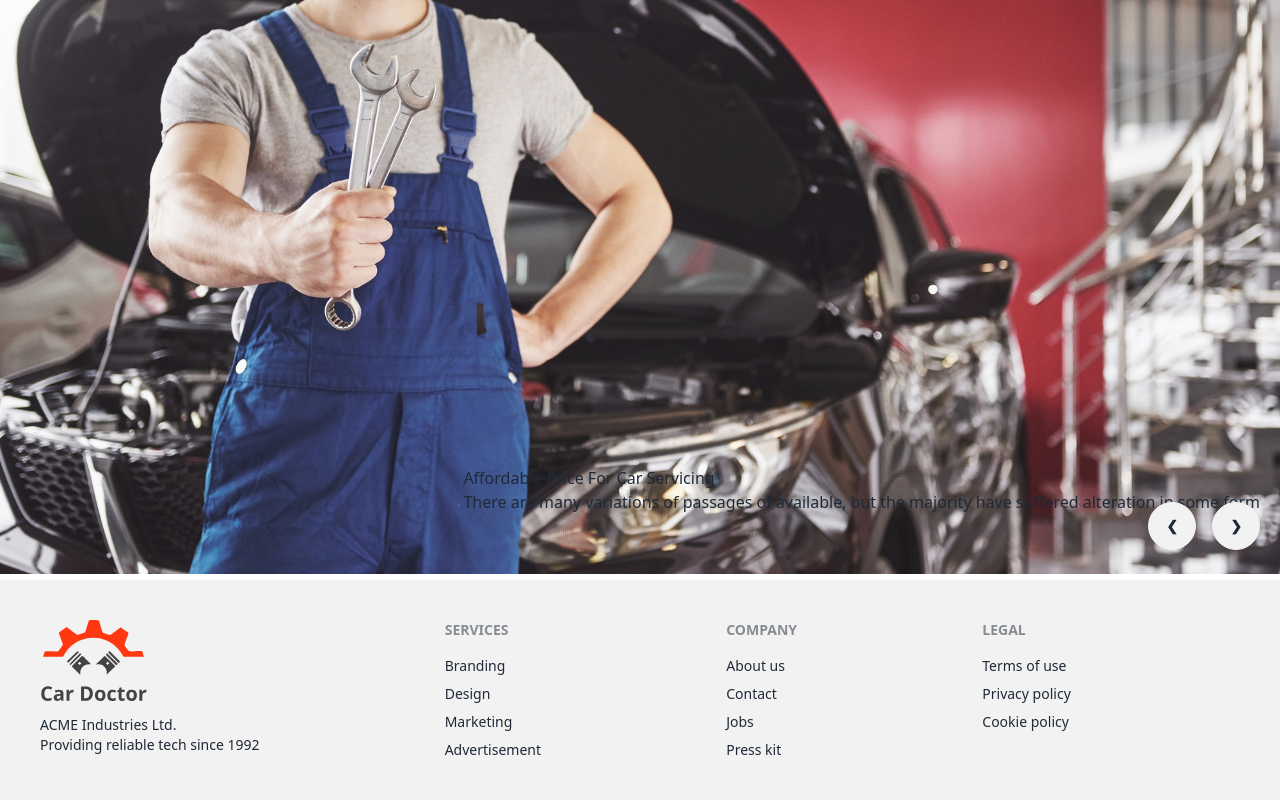
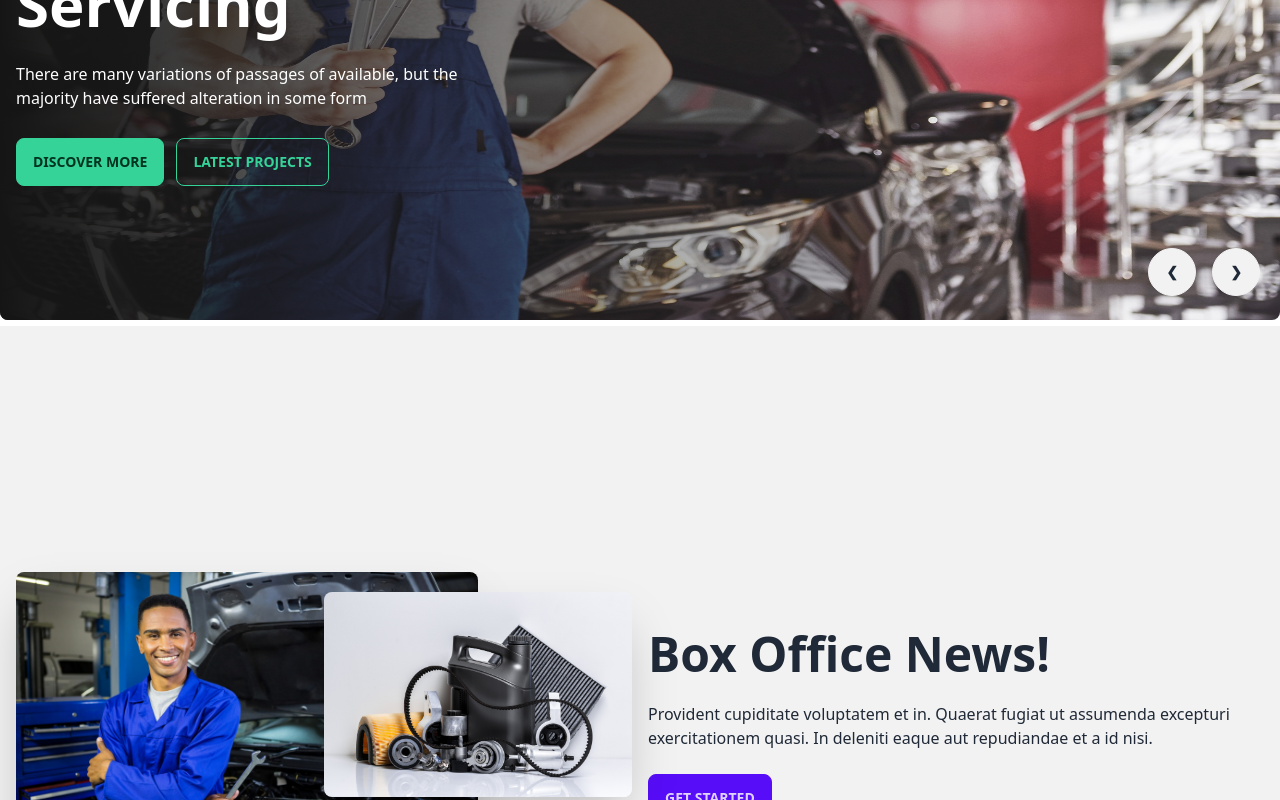
Before and after one commit to Shamimreza82/car-doctor-client, a React (Vite) app: page / in a window 1280 px wide. Shown: the part 400-1200 px from the top of the page. Built offline with nearby package versions, Linux system fonts and the light colour scheme.

Commit message:
added about section

```diff
--- /dev/null
+++ b/src/pages/Home/About/About.jsx
@@ -0,0 +1,24 @@
+import React from 'react';
+import person from '../../../assets/images/about_us/person.jpg'
+import pars from '../../../assets/images/about_us/parts.jpg'
+
+const About = () => {
+    return (
+        <div className="hero min-h-screen bg-base-200">
+        <div className="hero-content flex-col lg:flex-row ">
+            <div className='w-1/2 relative'>
+                <img src={person} className=" w-3/4 rounded-lg shadow-2xl" />
+                <img src={pars} className="w-1/2 absolute  right-0 top-5 rounded-lg shadow-2xl" />
+            </div>
+
+            <div className='w-1/2'>
+            <h1 className="text-5xl font-bold">Box Office News!</h1>
+                <p className="py-6">Provident cupiditate voluptatem et in. Quaerat fugiat ut assumenda excepturi exercitationem quasi. In deleniti eaque aut repudiandae et a id nisi.</p>
+                <button className="btn btn-primary">Get Started</button>
+            </div>
+        </div>
+        </div>
+    );
+};
+
+export default About;
--- a/src/pages/Home/Banner/Banner.jsx
+++ b/src/pages/Home/Banner/Banner.jsx
@@ -1,21 +1,20 @@
-import React from 'react';
+
 import img1 from '../../../assets/images/banner/1.jpg'
 import img2 from '../../../assets/images/banner/2.jpg'
 import img3 from '../../../assets/images/banner/3.jpg'
 import img4 from '../../../assets/images/banner/4.jpg'
-import img5 from '../../../assets/images/banner/5.jpg'
-import img6 from '../../../assets/images/banner/6.jpg'
 
 const Banner = () => {
     return (
-        <div className="carousel w-full">
+        <div className="carousel w-full h-[600px]">
             <div id="slide1" className="carousel-item relative w-full">
-                <img src={img1} className="w-full" />
-                <div className="absolute flex transform -translate-y-1/2 left-5 right-5 bottom-0 justify-end">
-                <div>
-                    <h2>Affordable Price For Car Servicing</h2>
+                <img src={img1} className="w-full rounded-lg" />
+                <div className="absolute flex rounded-lg items-center h-full left-0 top-0  bg-gradient-to-r from-[#151515] to-[rgba(21, 21, 21, 0.00)] ">
+                <div className='text-white space-y-7 w-1/2 pl-4 '>
+                    <h2 className='text-6xl text-white font-bold'>Affordable Price For Car Servicing</h2>
                     <p>There are many variations of passages of  available, but the majority have suffered alteration in some form</p>
-                    <button></button>
+                    <button className="btn btn-success mr-3 uppercase">Discover More</button>
+                    <button className="btn btn-outline btn-success">LATEST PROJECTS</button>
                 </div>
                 </div>
                 <div className="absolute flex transform -translate-y-1/2 left-5 right-5 bottom-0 justify-end">
@@ -24,21 +23,63 @@ const Banner = () => {
                 </div>
             </div>
             <div id="slide2" className="carousel-item relative w-full">
-            <img src={img2} className="w-full" />
+            <div id="slide1" className="carousel-item relative w-full">
+                <img src={img2} className="w-full rounded-lg" />
+                <div className="absolute flex rounded-lg items-center h-full left-0 top-0  bg-gradient-to-r from-[#151515] to-[rgba(21, 21, 21, 0.00)] ">
+                <div className='text-white space-y-7 w-1/2 pl-4 '>
+                    <h2 className='text-6xl text-white font-bold'>Affordable Price For Car Servicing</h2>
+                    <p>There are many variations of passages of  available, but the majority have suffered alteration in some form</p>
+                    <button className="btn btn-success mr-3 uppercase">Discover More</button>
+                    <button className="btn btn-outline btn-success">LATEST PROJECTS</button>
+                </div>
+                </div>
+                <div className="absolute flex transform -translate-y-1/2 left-5 right-5 bottom-0 justify-end">
+                <a href="#slide4" className="btn btn-circle mr-4">❮</a>
+                <a href="#slide2" className="btn btn-circle">❯</a>
+                </div>
+            </div>
                 <div className="absolute flex transform -translate-y-1/2 left-5 right-5 bottom-0 justify-end">
                 <a href="#slide1" className="btn btn-circle mr-4">❮</a>
                 <a href="#slide3" className="btn btn-circle">❯</a>
                 </div>
             </div>
             <div id="slide3" className="carousel-item relative w-full">
-            <img src={img3} className="w-full" />
+            <div id="slide1" className="carousel-item relative w-full">
+                <img src={img3} className="w-full rounded-lg" />
+                <div className="absolute flex rounded-lg items-center h-full left-0 top-0  bg-gradient-to-r from-[#151515] to-[rgba(21, 21, 21, 0.00)] ">
+                <div className='text-white space-y-7 w-1/2 pl-4 '>
+                    <h2 className='text-6xl text-white font-bold'>Affordable Price For Car Servicing</h2>
+                    <p>There are many variations of passages of  available, but the majority have suffered alteration in some form</p>
+                    <button className="btn btn-success mr-3 uppercase">Discover More</button>
+                    <button className="btn btn-outline btn-success">LATEST PROJECTS</button>
+                </div>
+                </div>
+                <div className="absolute flex transform -translate-y-1/2 left-5 right-5 bottom-0 justify-end">
+                <a href="#slide4" className="btn btn-circle mr-4">❮</a>
+                <a href="#slide2" className="btn btn-circle">❯</a>
+                </div>
+            </div>
                 <div className="absolute flex transform -translate-y-1/2 left-5 right-5 bottom-0 justify-end">
                 <a href="#slide2" className="btn btn-circle mr-4">❮</a>
                 <a href="#slide4" className="btn btn-circle">❯</a>
                 </div>
             </div>
             <div id="slide4" className="carousel-item relative w-full">
-                <img src={img4} className="w-full" />
+            <div id="slide1" className="carousel-item relative w-full">
+                <img src={img4} className="w-full rounded-lg" />
+                <div className="absolute flex rounded-lg items-center h-full left-0 top-0  bg-gradient-to-r from-[#151515] to-[rgba(21, 21, 21, 0.00)] ">
+                <div className='text-white space-y-7 w-1/2 pl-4 '>
+                    <h2 className='text-6xl text-white font-bold'>Affordable Price For Car Servicing</h2>
+                    <p>There are many variations of passages of  available, but the majority have suffered alteration in some form</p>
+                    <button className="btn btn-success mr-3 uppercase">Discover More</button>
+                    <button className="btn btn-outline btn-success">LATEST PROJECTS</button>
+                </div>
+                </div>
+                <div className="absolute flex transform -translate-y-1/2 left-5 right-5 bottom-0 justify-end">
+                <a href="#slide4" className="btn btn-circle mr-4">❮</a>
+                <a href="#slide2" className="btn btn-circle">❯</a>
+                </div>
+            </div>
                 <div className="absolute flex transform -translate-y-1/2 left-5 right-5 bottom-0 justify-end">
                 <a href="#slide3" className="btn btn-circle mr-4">❮</a>
                 <a href="#slide1" className="btn btn-circle">❯</a>
--- a/src/pages/Home/Home/Home.jsx
+++ b/src/pages/Home/Home/Home.jsx
@@ -1,11 +1,14 @@
 import React from 'react';
 import Banner from '../Banner/Banner';
+import About from '../About/About';
+
 
 
 const Home = () => {
     return (
         <div>
            <Banner></Banner>
+           <About></About>
         </div>
     );
 };
```
